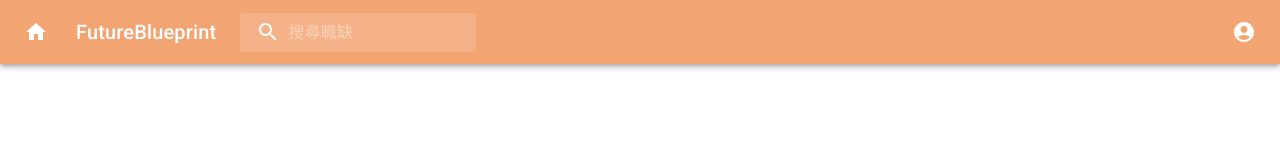
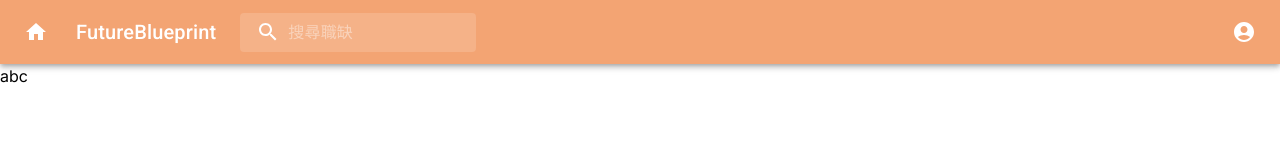
Before and after one commit to KJCGray/Future_blueprint, a Next.js app: page /searchpage in a window 1280 px wide. Shown: the top 160 px of the page. Built offline with nearby package versions, Linux system fonts and the light colour scheme.

Commit message:
delete abc

```diff
--- a/src/app/searchpage/page.js
+++ b/src/app/searchpage/page.js
@@ -7,6 +7,7 @@ export default function ButtonUsage() {
   return (
     <div className="w-screen h-screen m-0 bg-white">
       <Searchbar/>
+      <a>abc</a>
     </div>
   );
 }
```
